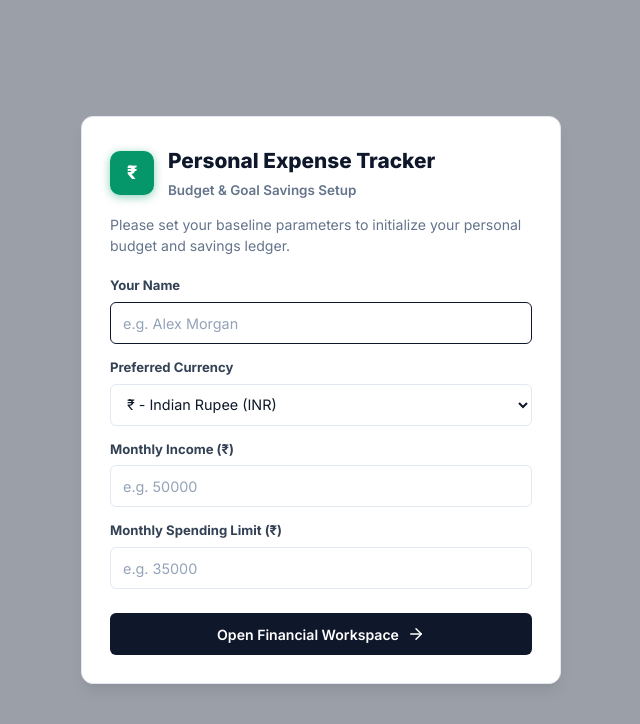
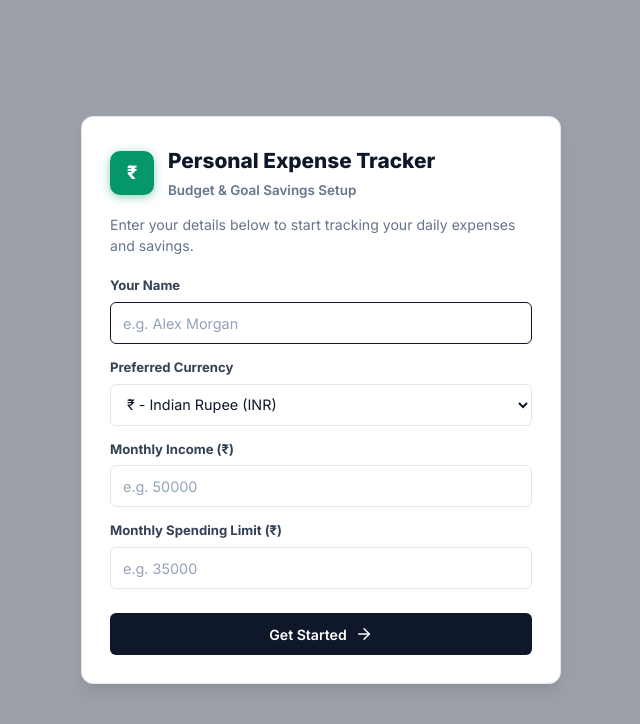
Before and after one commit to vidhyawalke/Personal-Expense-Tracker, a React (Vite) app in the folder frontend/: page / in a window 1280 px wide. Shown: the top 724 px of the page, without its empty margins (319-959 px from the left). Built offline with nearby package versions, Linux system fonts and the light colour scheme.

Commit message:
Simplified onboarding wording to plain English

```diff
--- a/frontend/src/App.jsx
+++ b/frontend/src/App.jsx
@@ -235,7 +235,7 @@ export default function App() {
           </div>
 
           <p>
-            Please set your baseline parameters to initialize your personal budget and savings ledger.
+            Enter your details below to start tracking your daily expenses and savings.
           </p>
 
           <form onSubmit={handleOnboardingSubmit}>
@@ -296,7 +296,7 @@ export default function App() {
 
             <div style={{ marginTop: '24px' }}>
               <button type="submit" className="btn-primary" style={{ width: '100%', padding: '12px' }}>
-                Open Financial Workspace <ArrowRight size={18} />
+                Get Started <ArrowRight size={18} />
               </button>
             </div>
           </form>
@@ -313,7 +313,7 @@ export default function App() {
           <div className="modal-card" onClick={(e) => e.stopPropagation()}>
             <div style={{ display: 'flex', justifyContent: 'space-between', alignItems: 'center', marginBottom: '18px' }}>
               <h3 style={{ fontSize: '1.25rem', fontWeight: '800', color: 'var(--text-main)' }}>
-                Edit Profile & Baseline
+                Edit Profile & Settings
               </h3>
               <button
                 className="btn-icon"
@@ -417,7 +417,7 @@ export default function App() {
               type="button"
               className="btn-profile"
               onClick={handleOpenEditProfile}
-              title="Edit Profile & Baseline"
+              title="Edit Profile & Settings"
             >
               <User size={15} /> Profile
             </button>
```
